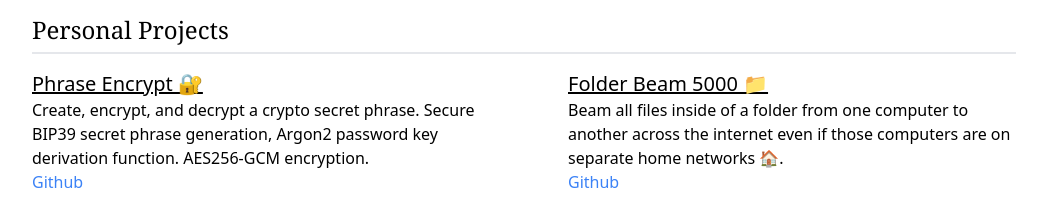
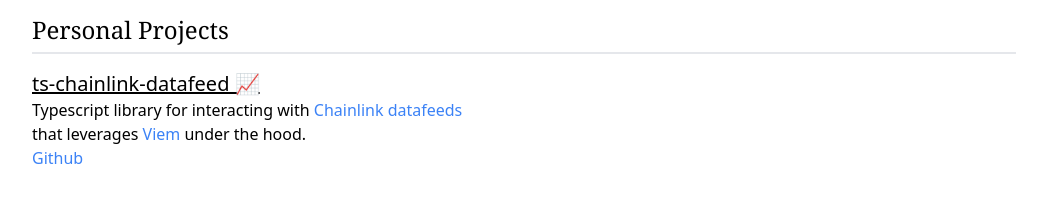
Before and after one commit to thevolcanomanishere/resume, a React (Vite) app: page / in a window 1280 px wide. Shown: the part 464-668 px from the top of the page, without its empty margins (116-1163 px from the left). Built offline with nearby package versions, Linux system fonts and the light colour scheme.

Commit message:
Add another personal project

```diff
--- a/src/index.page.tsx
+++ b/src/index.page.tsx
@@ -153,6 +153,26 @@ const App = () => {
 						<div className="flex-row items-center">
 							<h2 className="text-2xl mr-2 font-serif">Personal Projects</h2>
 							<hr className="border border-gray mt-1.5" />
+						</div>
+						<div className="my-4 max-w-md">
+							<h1 className="underline text-xl">ts-chainlink-datafeed 📈</h1>
+							<p>
+								Typescript library for interacting with{" "}
+								<a className="text-blue-500" href="https://data.chain.link/">
+									Chainlink datafeeds
+								</a>{" "}
+								that leverages{" "}
+								<a className="text-blue-500" href="https://viem.sh/">
+									Viem
+								</a>{" "}
+								under the hood.
+							</p>
+							<a
+								className="text-blue-500"
+								href="https://github.com/hyplabs/ts-chainlink-datafeed"
+							>
+								Github
+							</a>
 						</div>
 						<div className="flex flex-row flex-wrap justify-between">
 							<div className="my-4 max-w-md">
```
